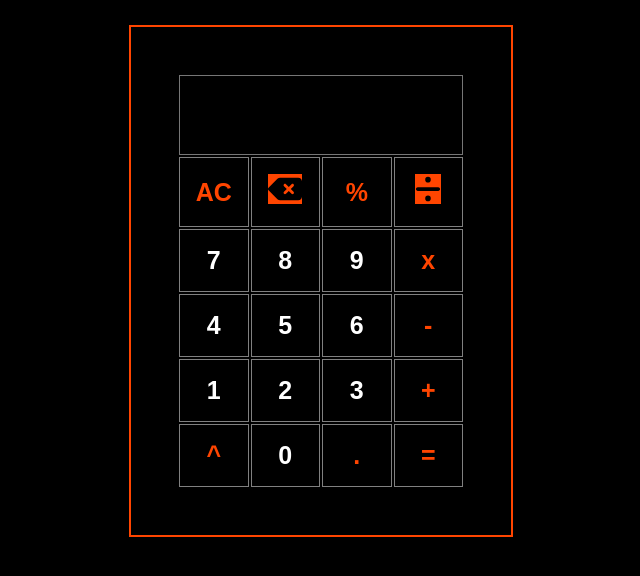
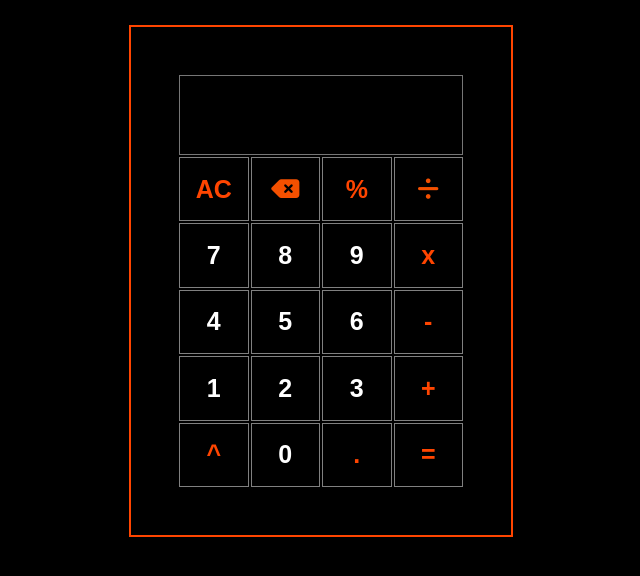
Before and after one commit to Devendurance/CALCULATOR-APP, a plain HTML site: page calc.html in a window 1280 px wide. Shown: the whole page, without its empty margins (319-959 px from the left). Drawn offline with Linux system fonts and the light colour scheme.

Commit message:
removed excess code and added descriptive comments

```diff
--- a/calc.css
+++ b/calc.css
@@ -47,15 +47,8 @@ textarea{
     background-color: white;
     font-size: 30px;
     color: white;
-    /* max-width: 20%; */
     overflow-y: auto;
 }
-/* #result-el{
-    word-wrap: break-word;
-    overflow-wrap: break-word;
-    line-break:auto;
-    word-break: break-all;
-} */
 
 .size{
     width: 100%;
@@ -74,9 +67,3 @@ textarea{
     background-color: rgb(55, 50, 50);
     cursor: pointer;
 }
-
-img{
-    background: orangered;
-    height: 30px;
-    background-blend-mode: inherit;
-}
--- a/calc.html
+++ b/calc.html
@@ -4,26 +4,32 @@
     <meta charset="UTF-8">
     <meta name="viewport" content="width=device-width, initial-scale=1.0">
     <title>Calculator</title>
+
+    <!-- css link  -->
     <link rel="stylesheet" href="calc.css">
+
+    <!-- font awesome cdn.js link  -->
+    <link rel="stylesheet" href="https://cdnjs.cloudflare.com/ajax/libs/font-awesome/6.4.0/css/all.min.css" integrity="sha512-iecdLmaskl7CVkqkXNQ/ZH/XLlvWZOJyj7Yy7tcenmpD1ypASozpmT/E0iPtmFIB46ZmdtAc9eNBvH0H/ZpiBw==" crossorigin="anonymous" referrerpolicy="no-referrer" />
+
 </head>
 <body>
     <section class="calc-container">
         <div class="itemone" style="word-break: break-all;word-wrap: break-word;">
-            <textarea id="result-el" style="resize: none;"></textarea>
+            <textarea id="result-el" style="resize: none;" readonly></textarea>
         </div>
 
         <div class="itemtwo">
             <button class="size orange" onclick="reset()">AC</button>
 
             <button class="size orange" onclick="backspace()">
-                <img src="backspace.svg" alt="">
+                <i class="fa-solid fa-delete-left" style="color: #f45000;"></i>
             </button>
 
             <button class="size orange" onclick="clickedPercent()">
                 <p id="percent">%</p>
             </button>
             <button class="size orange" onclick="clickedDivide()">
-                <img src="divide.svg" alt="">
+                <i class="fa-solid fa-divide" style="color: #f45000;"></i>
                 <p id="divide" hidden>/</p>
             </button>
 
@@ -89,6 +95,8 @@
     </section>
 
 
+    <!-- js link  -->
     <script src="calc.js"></script>
+
 </body>
 </html>
```
Also changed, not shown: calc.js (+20 -16 lines), backspace.svg (deleted), divide.svg (deleted), squareroot.svg (deleted).
